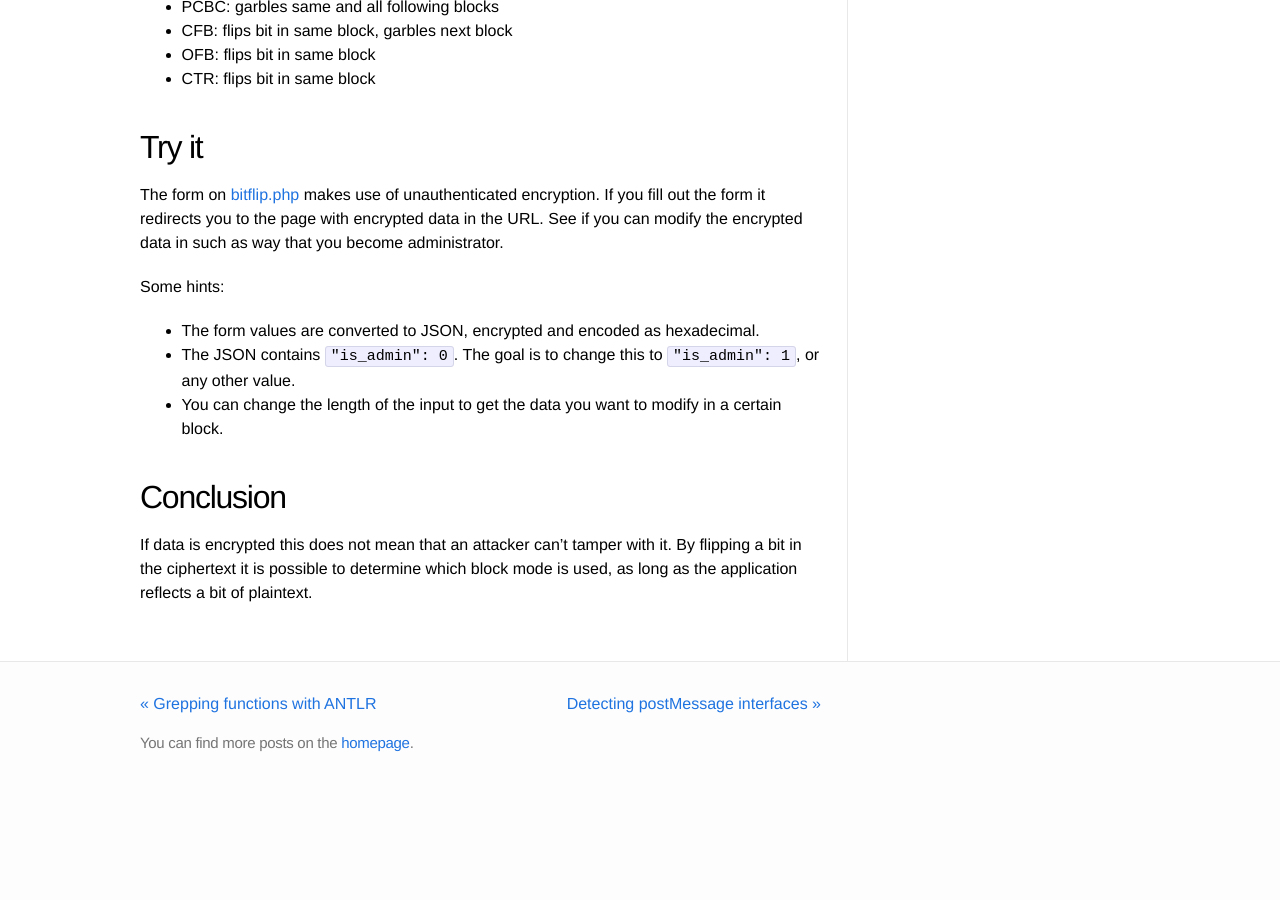
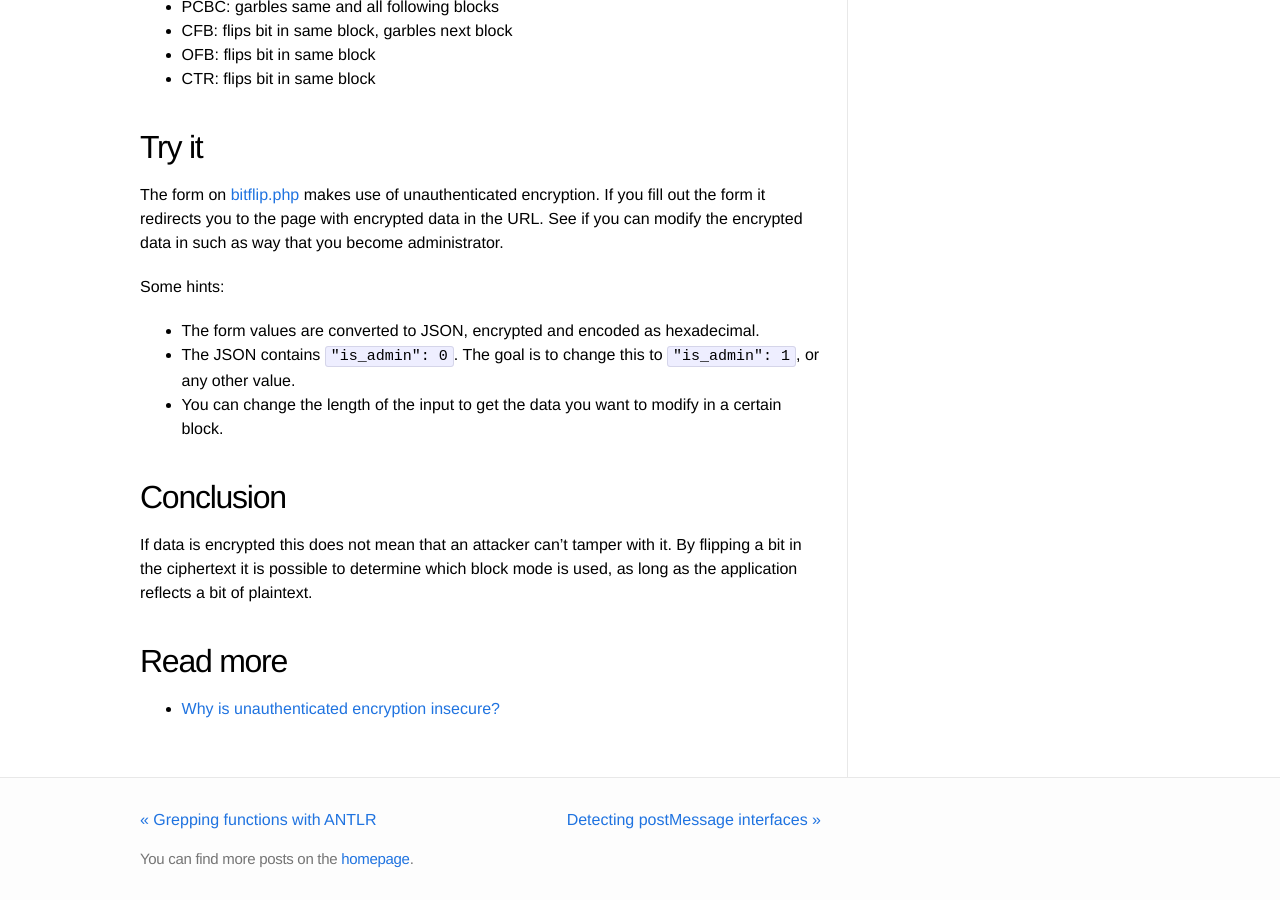
Before and after one commit to Sjord/Sjord.github.io, a Jekyll site: the page built from _posts/2018-01-04-bitflip-effect-on-encryption-operation-modes.md, in a window 1280 px wide and 900 px high, scrolled down 2048 px. Built offline with Jekyll 4.4.1, drawn with Linux system fonts in a browser that asks for light colours; before the commit the page ends 2832 px from its top, so only the background shows below that.

Commit message:
Link to Cybergibbon's blog post

```diff
--- a/_posts/2018-01-04-bitflip-effect-on-encryption-operation-modes.md
+++ b/_posts/2018-01-04-bitflip-effect-on-encryption-operation-modes.md
@@ -63,3 +63,7 @@ Some hints:
 ## Conclusion
 
 If data is encrypted this does not mean that an attacker can't tamper with it. By flipping a bit in the ciphertext it is possible to determine which block mode is used, as long as the application reflects a bit of plaintext.
+
+## Read more
+
+* [Why is unauthenticated encryption insecure?](https://cybergibbons.com/reverse-engineering-2/why-is-unauthenticated-encryption-insecure/)
```
